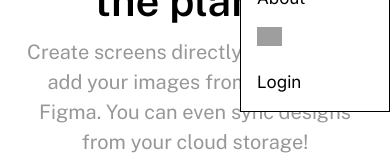
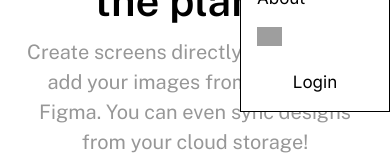
Before and after one commit to Afolabi2005/Ecommerce, a React (Vite) app: page / in a window 390 px wide. Both pictures are taken after a click on the button "Toggle menu". Shown: the part 195-355 px from the top of the page. Built offline with nearby package versions, Linux system fonts and the light colour scheme; grey boxes are pictures that could not be loaded.

Commit message:
Login and Logout

```diff
--- a/src/api/API.js
+++ b/src/api/API.js
@@ -1,5 +1,3 @@
-// api.js - Add this login function
-
 const API_BASE_URL = import.meta.env.VITE_API_BASE_URL;
 
 /**
--- a/src/components/Home Page/Navbar.jsx
+++ b/src/components/Home Page/Navbar.jsx
@@ -10,18 +10,27 @@ import { useNavigate, Link } from "react-router-dom";
 const Navbar = ({ bgColor = true, cart, setCart }) => {
   const navigate = useNavigate();
   const [open, setOpen] = React.useState(false);
+  const [isLoggedIn, setIsLoggedIn] = React.useState(false);
 
   React.useEffect(() => {
     const savedCart = localStorage.getItem("cart");
     if (setCart) {
       setCart(savedCart ? JSON.parse(savedCart) : []);
     }
-  }, []);
 
+    const token = localStorage.getItem("authToken");
+    setIsLoggedIn(!!token);
+  }, [setCart]);
+
+  const handleLogout = () => {
+    localStorage.removeItem("authToken");
+    setIsLoggedIn(false);
+    navigate("/");
+  };
 
   const NavLink = [
     { id: 1, name: "Shop", path: "/shop" },
-    { id: 2, name: "Stories", path:"/stories" },
+    { id: 2, name: "Stories", path: "/stories" },
     { id: 3, name: "About", path: "/about" },
   ];
   function handleNavigate(path) {
@@ -64,19 +73,27 @@ const Navbar = ({ bgColor = true, cart, setCart }) => {
             {bgColor === true ? (
               <div className="relative">
                 <img src={Cart} className="" alt="cart" />
-                <span onClick={() =>navigate('/cart')} className="absolute -top-1 left-6 text-[14px] cursor-pointer text-amber-600">
+                <span
+                  onClick={() => navigate("/cart")}
+                  className="absolute -top-1 left-6 text-[14px] cursor-pointer text-amber-600"
+                >
                   {cartCount > 0 && cartCount}
                 </span>
               </div>
             ) : (
               <div className="relative">
                 <img src={CartBlack} className="" alt="cart" />
-                <span onClick={() =>navigate('/cart')} className="absolute -top-1 left-6 text-[14px] cursor-pointer text-amber-600">
+                <span
+                  onClick={() => navigate("/cart")}
+                  className="absolute -top-1 left-6 text-[14px] cursor-pointer text-amber-600"
+                >
                   {cartCount > 0 && cartCount}
                 </span>
               </div>
             )}
-            <p className="text-[17px]" onClick={() => navigate('/login')}>Login</p>
+            <p className="text-[17px]" onClick={() => navigate("/login")}>
+              Login
+            </p>
           </div>
           <div className="md:hidden">
             <button
@@ -108,7 +125,18 @@ const Navbar = ({ bgColor = true, cart, setCart }) => {
                       ) : (
                         <img src={CartBlack} alt="cart" />
                       )}
-                      <p className="text-[17px] text-left ml-4" onClick={() => navigate('/login')}>Login</p>
+                      {isLoggedIn ? (
+                        <p className="text-[17px]" onClick={handleLogout}>
+                          Logout
+                        </p>
+                      ) : (
+                        <p
+                          className="text-[17px]"
+                          onClick={() => navigate("/login")}
+                        >
+                          Login
+                        </p>
+                      )}
                     </div>
                   </ul>
                 </div>
```
